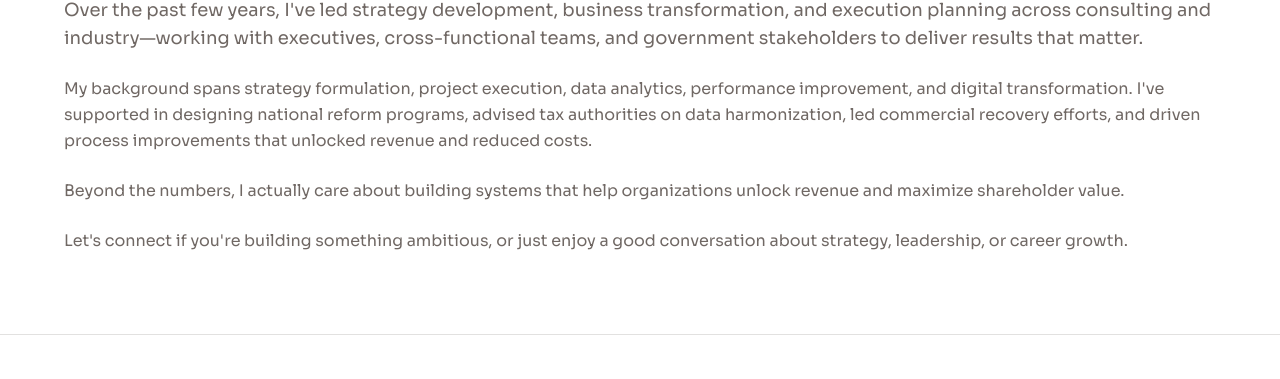
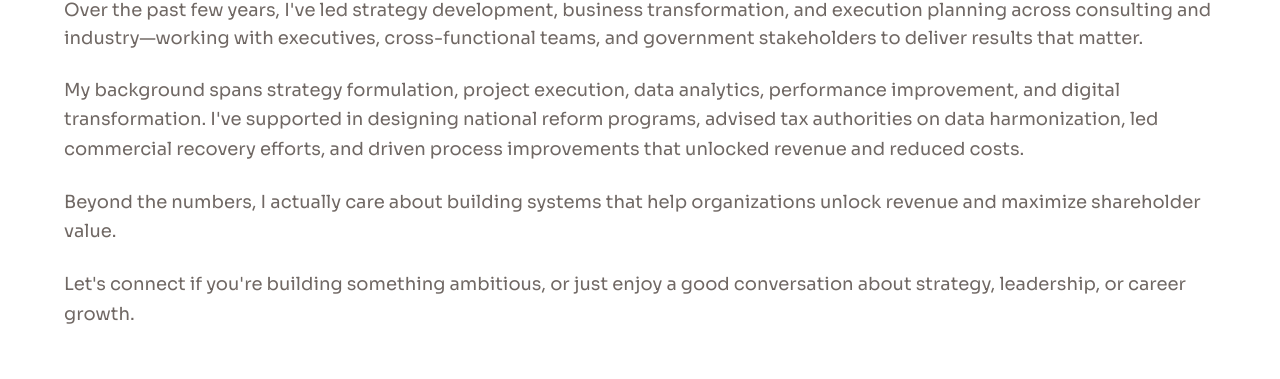
Before and after one commit to tolabuzz/Portfolio, a Next.js app: page /about in a window 1280 px wide. Shown: the part 297-676 px from the top of the page. Built offline with nearby package versions, Linux system fonts and the light colour scheme; no server answers.

Commit message:
Make About paragraphs a uniform font size
Match the Insights article body convention (the site's only other
sequence of multiple flowing paragraphs): body-lg throughout, instead
of a lead-paragraph/detail-paragraph size split that no longer fit
the bio's flowing narrative structure.

```diff
--- a/src/components/sections/About.tsx
+++ b/src/components/sections/About.tsx
@@ -21,7 +21,7 @@ export default function About({
           and industry—working with executives, cross-functional teams, and
           government stakeholders to deliver results that matter.
         </p>
-        <p className="mt-6 font-body text-body-md leading-relaxed text-on-surface-variant">
+        <p className="mt-6 font-body text-body-lg leading-relaxed text-on-surface-variant">
           My background spans strategy formulation, project execution, data
           analytics, performance improvement, and digital transformation.
           I&apos;ve supported in designing national reform programs, advised
@@ -29,11 +29,11 @@ export default function About({
           efforts, and driven process improvements that unlocked revenue and
           reduced costs.
         </p>
-        <p className="mt-6 font-body text-body-md leading-relaxed text-on-surface-variant">
+        <p className="mt-6 font-body text-body-lg leading-relaxed text-on-surface-variant">
           Beyond the numbers, I actually care about building systems that
           help organizations unlock revenue and maximize shareholder value.
         </p>
-        <p className="mt-6 font-body text-body-md leading-relaxed text-on-surface-variant">
+        <p className="mt-6 font-body text-body-lg leading-relaxed text-on-surface-variant">
           Let&apos;s connect if you&apos;re building something ambitious, or
           just enjoy a good conversation about strategy, leadership, or
           career growth.
```
